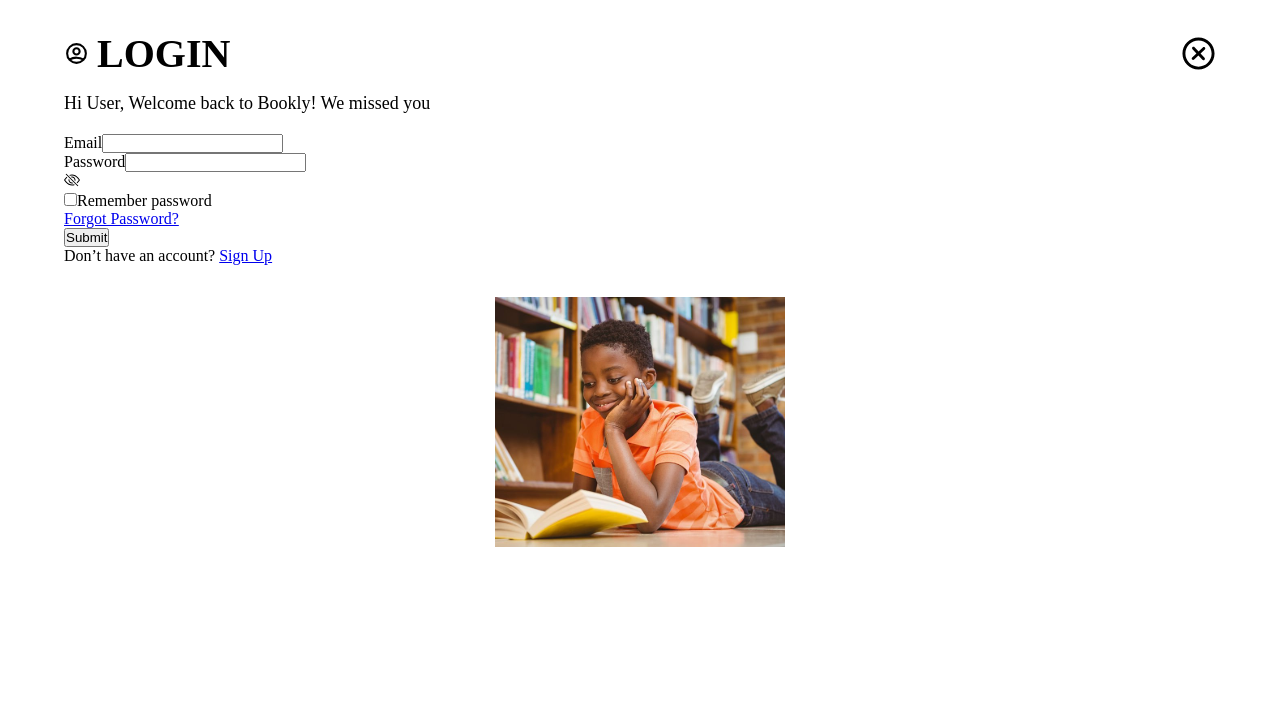
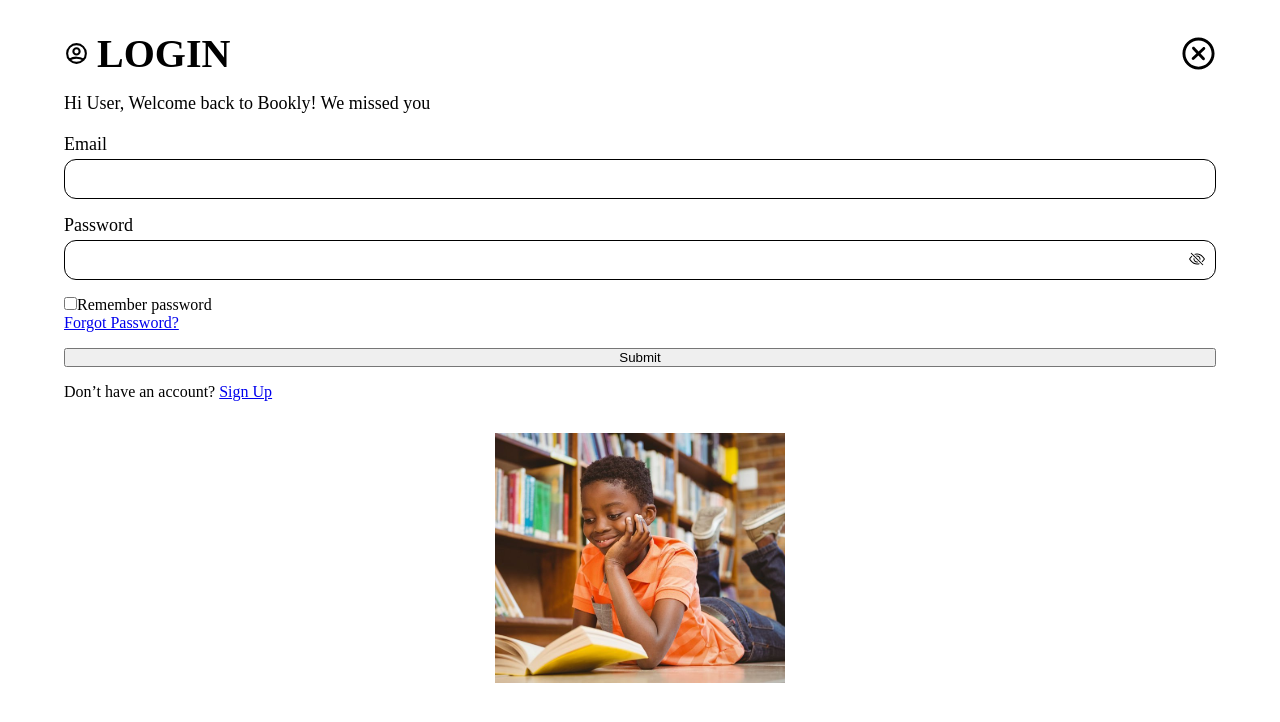
Before and after one commit to gift56/Bookly2.0, a React (Create React App) app: page / in a window 1280 px wide. Shown: the top 722 px of the page. Built offline with nearby package versions, Linux system fonts and the light colour scheme; the HTML template or start-up script is replaced by a standard one.

Commit message:
almost done with form side

```diff
--- a/src/sass/form.scss
+++ b/src/sass/form.scss
@@ -54,6 +54,37 @@
             display: flex;
             align-items: flex-start;
             justify-content: flex-start;
+            .myForm {
+                display: flex;
+                flex-direction: column;
+                gap: 1rem;
+                width: 100%;
+                .formControl {
+                    display: flex;
+                    flex-direction: column;
+                    gap: 0.25rem;
+                    position: relative;
+                    label {
+                        font-size: 18px;
+                        font-weight: 400;
+                    }
+                    input {
+                        background: #ffffff;
+                        border: 1px solid #000000;
+                        border-radius: 12px;
+                        height: 40px;
+                        outline: none;
+                        font-size: 15px;
+                        font-weight: 500;
+                        padding-left: 12px;
+                    }
+                    .show {
+                        position: absolute;
+                        right: 11px;
+                        top: 36px;
+                    }
+                }
+            }
         }
 
         .rightSide {
```
